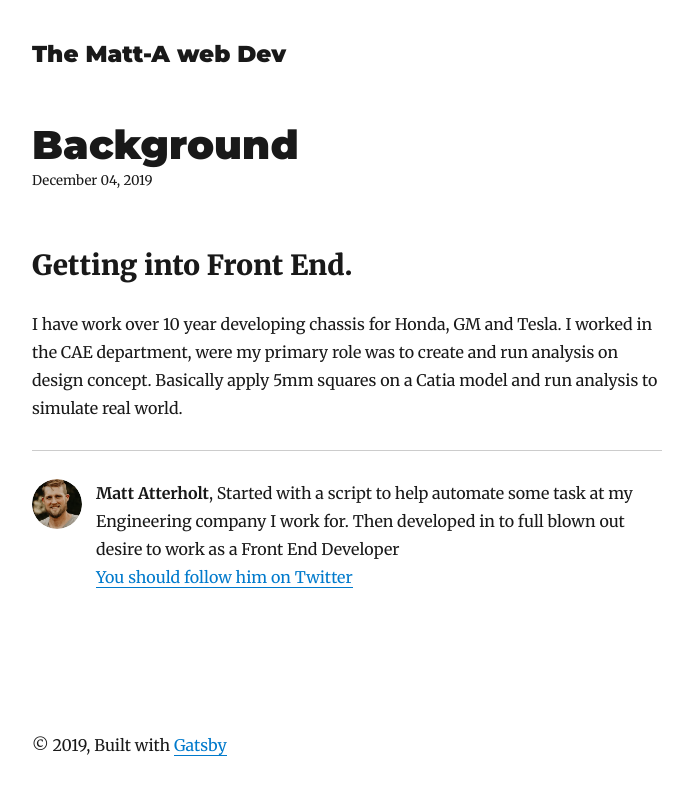
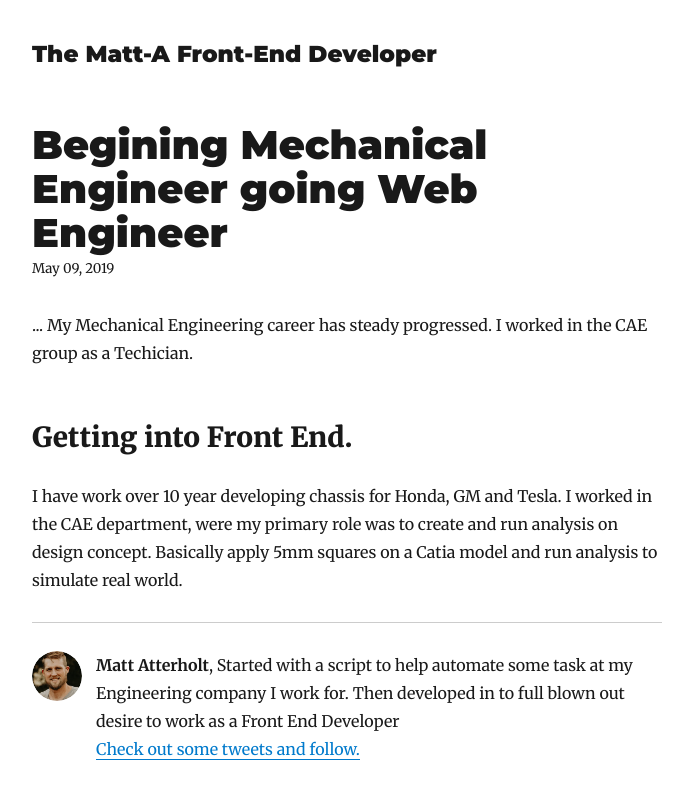
Before and after one commit to matterholt/matterholt.github.io, a Gatsby site: page /hello-world/ in a window 1280 px wide. Shown: the top 800 px of the page, without its empty margins (293-986 px from the left). Built offline with nearby package versions, Linux system fonts and the light colour scheme; Gatsby itself is replaced by a stand-in of ours; some packages are replaced by stand-ins of ours.

Commit message:
updated title and bio

```diff
--- a/content/blog/hello-world/index.md
+++ b/content/blog/hello-world/index.md
@@ -1,7 +1,10 @@
 ---
-title: Background
-date: "2019-12-04"
+title: Begining Mechanical Engineer going Web Engineer
+date: "2019-05-09"
+description: Ten plus years working in the Automotive Engineering field developing suspension, when I created a simple script change the projection of my career...
 ---
+
+... My Mechanical Engineering career has steady progressed. I worked in the CAE group as a Techician.
 
 ## Getting into Front End.
 
--- a/gatsby-config.js
+++ b/gatsby-config.js
@@ -1,6 +1,6 @@
 module.exports = {
   siteMetadata: {
-    title: `The Matt-A web Dev`,
+    title: `The Matt-A Front-End Developer`,
     author: `Matt Atterholt`,
     description: `Front end web dump`,
     siteUrl: `https://gatsby-starter-blog-demo.netlify.com/`,
--- a/src/components/bio.js
+++ b/src/components/bio.js
@@ -43,7 +43,7 @@ function Bio() {
               to full blown out desire to work as a Front End Developer <br />
               {` `}
               <a href={`https://twitter.com/${social.twitter}`}>
-                You should follow him on Twitter
+                Check out some tweets and follow.
               </a>
             </p>
           </div>
```
